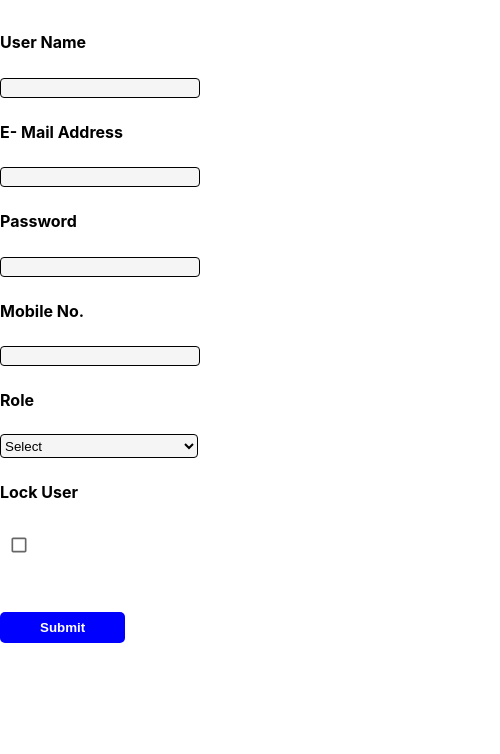
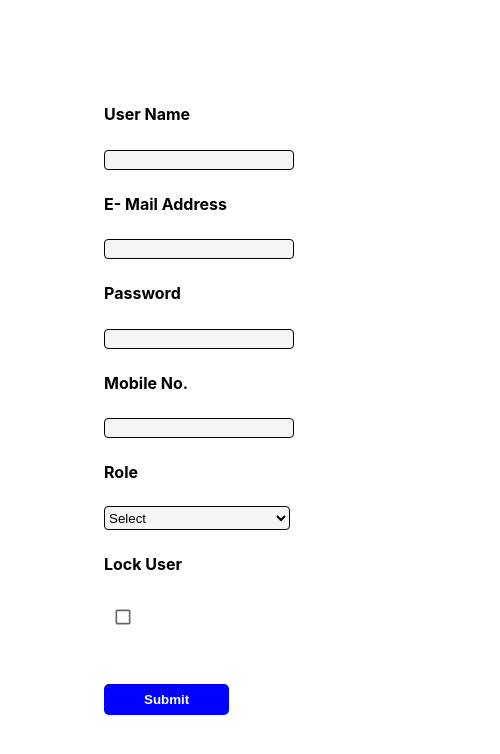
Before and after one commit to otobit-shreya/ReactGolf_Form, a React (Create React App) app: page / in a window 390 px wide. Shown: the top 754 px of the page, 500 px wide, since content can reach past the window. Built offline with nearby package versions, Linux system fonts and the light colour scheme.

Commit message:
responsive changes

```diff
--- a/src/components/UserForm.module.css
+++ b/src/components/UserForm.module.css
@@ -17,7 +17,7 @@ justify-content: center;
       border-radius: 4px;
       border:1px solid black;
       background-color: whitesmoke;
-      width: 100%;
+      width: 80%;
 
   }
 
@@ -26,7 +26,7 @@ justify-content: center;
       border-radius: 4px;
       border:1px solid black;
       background-color: whitesmoke;
-      width: 102%;
+      width: 81%;
   }
 
   input:hover {
--- a/src/components/UserForm.tsx
+++ b/src/components/UserForm.tsx
@@ -32,20 +32,19 @@ const UserForm: React.FC = () => {
       <Box
         sx={{
           margin: "auto",
-          marginTop: "2rem",
-          width: 500,
-          height: 350,
+          // backgroundColor:"gray"
 
-          //    backgroundColor:"lightgray"
+
+
         }}
       >
-        <Grid lg={20} item container spacing={3}>
-          <Grid item lg={6} xs={10} sm={12}>
+        <Grid lg={8} item container spacing={3}  style={{ margin:"auto", padding:"5rem"}}>
+          <Grid item lg={6} xs={20} sm={10}>
             <label htmlFor="username">
               <b>User Name</b>
             </label>
           </Grid>
-          <Grid item lg={6} xs={5} sm={6}>
+          <Grid item lg={6} xs={15} sm={6}>
             <input
               type="text"
               id="username"
@@ -53,12 +52,12 @@ const UserForm: React.FC = () => {
               value={userName}
             />
           </Grid>
-          <Grid item lg={6} xs={10} sm={12}>
+          <Grid item lg={6} xs={20} sm={12}>
             <label htmlFor="email">
               <b>E- Mail Address</b>
             </label>
           </Grid>
-          <Grid item lg={6} xs={5} sm={6}>
+          <Grid item lg={6} xs={15} sm={6}>
             <input
               type="email"
               id="email"
@@ -66,12 +65,12 @@ const UserForm: React.FC = () => {
               value={email}
             />
           </Grid>
-          <Grid item lg={6} xs={10} sm={12}>
+          <Grid item lg={6} xs={20} sm={12}>
             <label htmlFor="password">
               <b>Password</b>
             </label>
           </Grid>
-          <Grid item lg={6} xs={5} sm={6}>
+          <Grid item lg={6} xs={15} sm={6}>
             <input
               type="password"
               id="password"
@@ -79,12 +78,12 @@ const UserForm: React.FC = () => {
               value={password}
             />
           </Grid>
-          <Grid item lg={6} xs={10} sm={12}>
+          <Grid item lg={6} xs={20} sm={12}>
             <label htmlFor="mobile">
               <b>Mobile No.</b>
             </label>
           </Grid>
-          <Grid item lg={6} xs={5} sm={6}>
+          <Grid item lg={6} xs={15} sm={6}>
             <input
               type="number"
               id="mobile"
@@ -92,12 +91,12 @@ const UserForm: React.FC = () => {
               value={mobileNo}
             />
           </Grid>
-          <Grid item lg={6} xs={10} sm={12}>
+          <Grid item lg={6} xs={20} sm={12}>
             <label>
               <b>Role</b>
             </label>
           </Grid>
-          <Grid item lg={6} xs={5} sm={6}>
+          <Grid item lg={6} xs={15} sm={6}>
             <select onChange={(e) => setRole(e.target.value)} value={role}>
               <option>Select</option>
               <option>Floor Manager</option>
```
